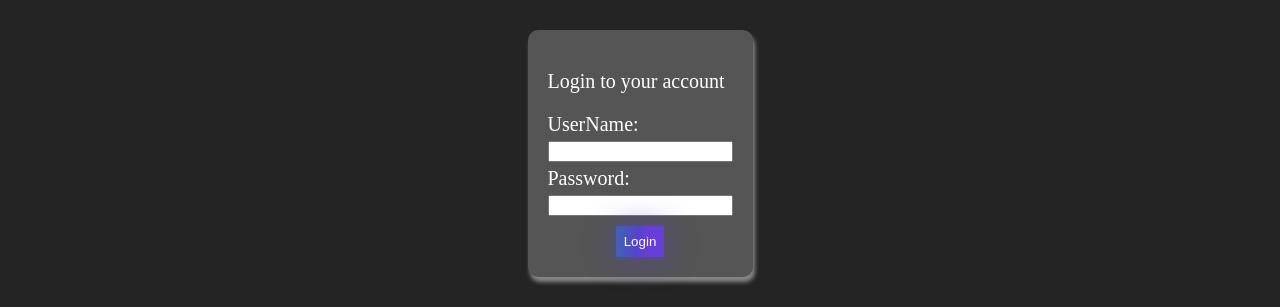
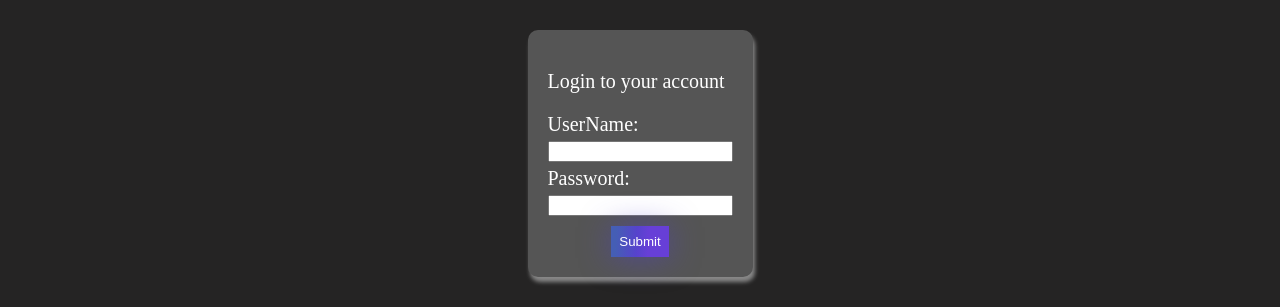
Before and after one commit to WaelAGomaa/phase-3-project-react, a React (Create React App) app in the folder my-app/: page /Home in a window 1280 px wide. Shown: the part 134-441 px from the top of the page. Built offline with nearby package versions, Linux system fonts and the light colour scheme; no server answers.

Commit message:
started login process

```diff
--- a/my-app/src/components/Home.js
+++ b/my-app/src/components/Home.js
@@ -1,23 +1,9 @@
-
+import Login from "./Login";
 function Home(){
     return (
         <>
         <div className="home">
-            <form>
-            <p>Login to your account</p>
-            <div>
-                <label >UserName: </label>
-                <input className="loginData" type="text" name="userId"></input>
-            </div>
-            <div>
-                <label>Password: </label>
-                <input className="loginData" type="password" name="pwd"></input>
-            </div>
-            <div>
-                <input id="loginBtn" type="button" value="Login" alt="Login"></input>
-            </div>
-            </form>
-
+            <Login />
         </div>
         <div id="bottomHome">
                 <p>Don't have an account?</p>
--- /dev/null
+++ b/my-app/src/components/Login.js
@@ -0,0 +1,37 @@
+
+function Login() {
+
+    function handleLogin(e){
+        e.preventDefault();
+        let login = {
+            username: e.target[0].value,
+            password: e.target[1].value
+        }
+        fetch("http://localhost:9292/Users",{
+            method : "POST",
+            headers : { "Content-Type": "application/json",
+            Accepts: "application/json",},
+            body: JSON.stringify(login),
+        })
+        .then(resp => console.log(resp))
+    }
+
+    return<>
+    <form onSubmit={handleLogin}>
+    <p>Login to your account</p>
+    <div>
+        <label >UserName: </label>
+        <input className="loginData" type="text" name="userId" required="required"></input>
+    </div>
+    <div>
+        <label>Password: </label>
+        <input className="loginData" type="password" name="pwd" required="required"></input>
+    </div>
+    <div>
+        <input id="loginBtn" type="submit"  alt="Login"></input>
+    </div>
+    </form>
+    </>
+}
+
+export default Login
```
